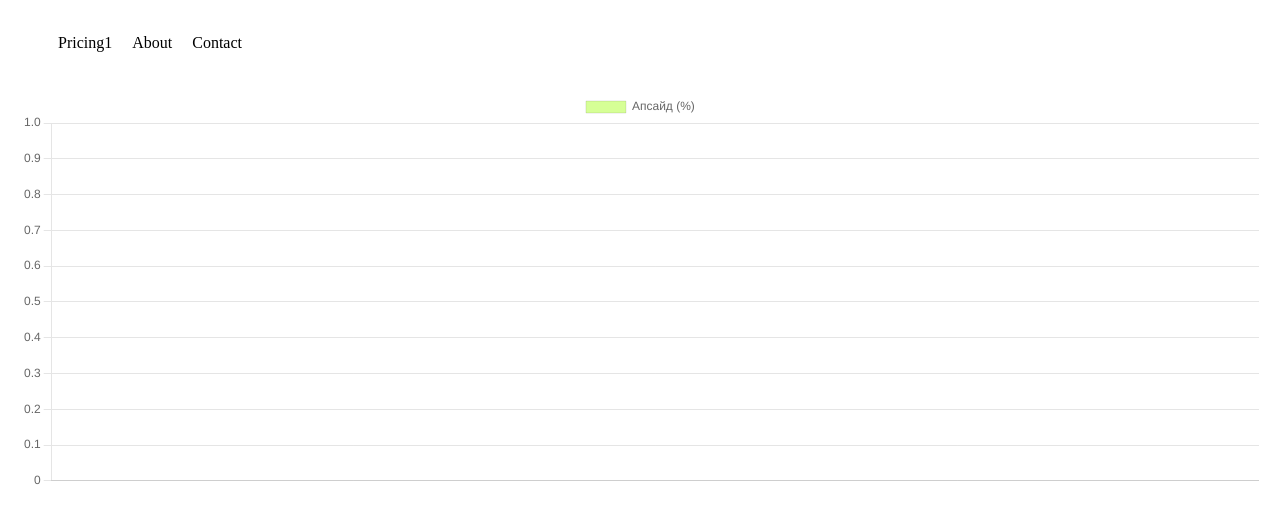
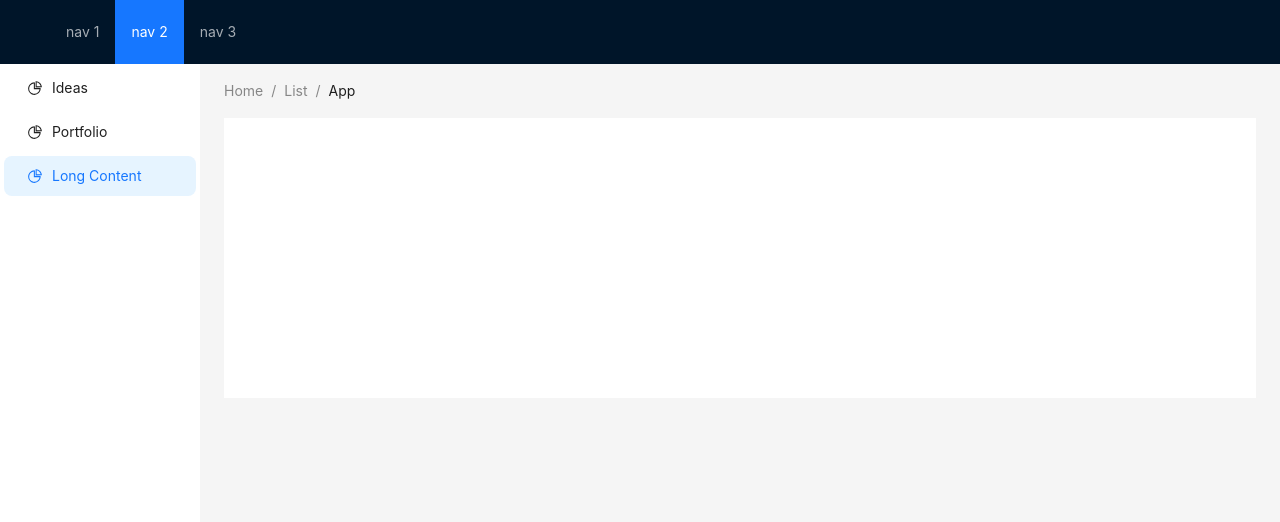
Before and after one commit to compoundinvest/compoundinvest.github.io, a React (Create React App) app: page / in a window 1280 px wide. Shown: the top 522 px of the page. Built offline with nearby package versions, Linux system fonts and the light colour scheme; no server answers.

Commit message:
Added the Ant layout

```diff
--- a/src/App.css
+++ b/src/App.css
@@ -36,3 +36,31 @@
     transform: rotate(360deg);
   }
 } */
+body {
+    padding: 0;
+    margin: 0;
+    background-color: rgb(245, 245, 245);
+}
+
+.siderAndContentContainer {
+    display: flex;
+}
+
+.sider {
+    overflow: "auto";
+    position: "fixed";
+    height: "calc(100% - 84px)";
+    left: 0;
+}
+
+.appContent {
+    width: calc("100% - 200px");
+    padding: "0 24px 24px";
+}
+
+.appHeader {
+    position: "sticky";
+    top: 0;
+    z-index: 1;
+    width: "100%";
+}
--- a/src/App.tsx
+++ b/src/App.tsx
@@ -1,13 +1,109 @@
 import React from "react";
+import { BrowserRouter as Router, Route, Routes, Link } from "react-router-dom";
+import { Layout, Menu } from "antd";
+import { PieChartOutlined } from "@ant-design/icons";
+import { PortfolioChart } from "./Pages/Portfolio/PortfolioChart";
+import { InvestmentIdeasPage } from "./Pages/InvestmentIdea/InvestmentIdeasChart/InvestmentIdeasChart";
 import "./App.css";
-import { InvestmentIdeasPage } from "./InvestmentIdea/InvestmentIdeasChart/InvestmentIdeasChart";
+import { MenuProps, Breadcrumb, theme } from "antd";
 
-function App() {
+const { Header, Content, Sider } = Layout;
+
+export function App() {
     return (
-        <div className="App">
-            <InvestmentIdeasPage />
-        </div>
+        <Router>
+            <Layout>
+                <HeaderComponent />
+                <Layout hasSider>
+                    <SiderComponent />
+                    <AppContent />
+                </Layout>
+            </Layout>
+        </Router>
     );
 }
 
 export default App;
+
+function AppContent() {
+    const {
+        token: { colorBgContainer },
+    } = theme.useToken();
+    return (
+        <Layout style={{ padding: "0 24px 24px", marginLeft: "200px", marginTop: "64px" }}>
+            <Breadcrumb style={{ margin: "16px 0" }}>
+                <Breadcrumb.Item>Home</Breadcrumb.Item>
+                <Breadcrumb.Item>List</Breadcrumb.Item>
+                <Breadcrumb.Item>App</Breadcrumb.Item>
+            </Breadcrumb>
+
+            <Content
+                style={{
+                    padding: 24,
+                    margin: 0,
+                    minHeight: 280,
+                    background: colorBgContainer,
+                }}
+            >
+                <Routes>
+                    <Route path="/ideas" element={<InvestmentIdeasPage />} />
+                    <Route path="/portfolio" element={<PortfolioChart />} />
+                    <Route path="/longcontent" element={<LongContent />} />
+                </Routes>
+            </Content>
+        </Layout>
+    );
+}
+
+function HeaderComponent() {
+    const items1: MenuProps["items"] = ["1", "2", "3"].map((key) => ({
+        key,
+        label: `nav ${key}`,
+    }));
+    return (
+        <Header style={{ position: "fixed", top: 0, zIndex: 1, width: "100%" }}>
+            <div className="logo" />
+            <Menu theme="dark" mode="horizontal" defaultSelectedKeys={["2"]} items={items1} />
+        </Header>
+    );
+}
+
+function LongContent() {
+    const thousandParagraphs = Array.from(Array(1000).keys()).map((i) => <p>i</p>);
+    return <div>{thousandParagraphs}</div>;
+}
+
+function SiderComponent() {
+    const {
+        token: { colorBgContainer },
+    } = theme.useToken();
+    return (
+        <Sider
+            width={200}
+            style={{
+                height: `calc(100vh - 64px)`,
+                position: "fixed",
+                marginTop: 64,
+                background: colorBgContainer,
+            }}
+        >
+            <Menu mode="inline" defaultSelectedKeys={["3"]} defaultOpenKeys={["sub1"]} style={{ borderRight: 0 }}>
+                <Menu.Item key="1">
+                    <PieChartOutlined />
+                    <span>Ideas</span>
+                    <Link to="/ideas" />{" "}
+                </Menu.Item>{" "}
+                <Menu.Item key="2">
+                    <PieChartOutlined />
+                    <span>Portfolio</span>
+                    <Link to="/portfolio" />{" "}
+                </Menu.Item>
+                <Menu.Item key="3">
+                    <PieChartOutlined />
+                    <span>Long Content</span>
+                    <Link to="/longcontent" />{" "}
+                </Menu.Item>
+            </Menu>
+        </Sider>
+    );
+}
```
